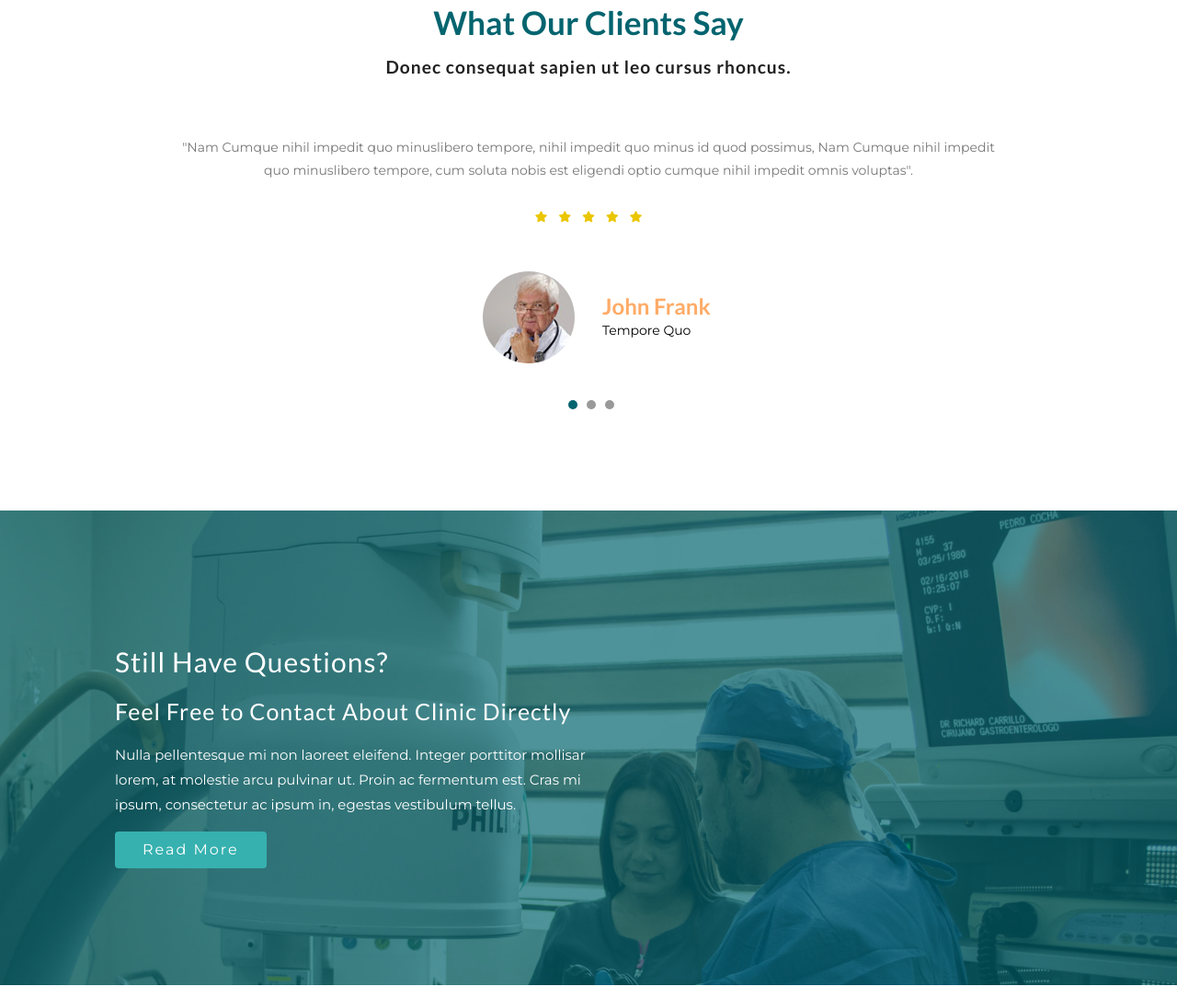
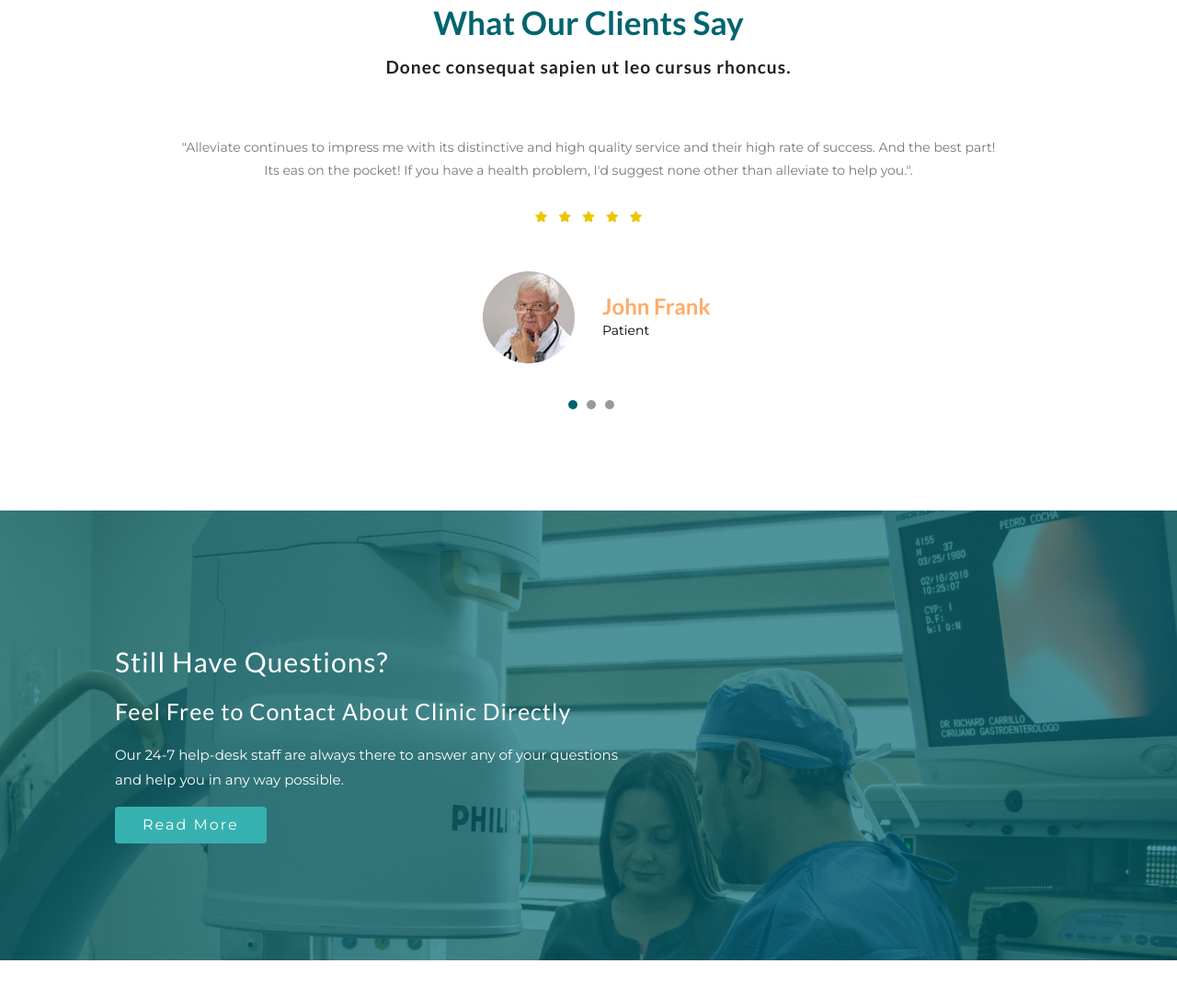
Before and after one commit to yashlara/Health-Care, a plain HTML site: page index.html in a window 1280 px wide. Shown: the part 2228-3313 px from the top of the page at 92% size. Drawn offline with Linux system fonts and the light colour scheme.

Commit message:
Update index.html

```diff
--- a/index.html
+++ b/index.html
@@ -225,8 +225,7 @@
 						<ul class="slides">
 							<li>
 								<div class="w3_testimonials_grid">
-									<p>"Nam Cumque nihil impedit quo minuslibero tempore, nihil impedit quo minus id quod possimus, Nam Cumque nihil impedit
-										quo minuslibero tempore, cum soluta nobis est eligendi optio cumque nihil impedit omnis voluptas".</p>
+									<p>"Alleviate continues to impress me with its distinctive and high quality service and their high rate of success. And the best part! Its eas on the pocket! If you have a health problem, I'd suggest none other than alleviate to help you.".</p>
 									<ul class="testi-w3ls-rate mt-4">
 										<li>
 											<i class="fas fa-star"></i>
@@ -250,15 +249,14 @@
 										</div>
 										<div class="col-6 agile-right-test text-left mt-4">
 											<h5>John Frank</h5>
-											<p>Tempore Quo</p>
+											<p>Patient</p>
 										</div>
 									</div>
 								</div>
 							</li>
 							<li>
 								<div class="w3_testimonials_grid">
-									<p>"Nam Cumque nihil impedit quo minuslibero tempore, nihil impedit quo minus id quod possimus, Nam Cumque nihil impedit
-										quo minuslibero tempore, cum soluta nobis est eligendi optio cumque nihil impedit omnis voluptas".</p>
+									<p>"In Alleviate, I was treated for blood pressure. The doctors took excellent care of me and and in no time my BP was under control".</p>
 									<ul class="testi-w3ls-rate mt-4">
 										<li>
 											<i class="fas fa-star"></i>
@@ -282,15 +280,14 @@
 										</div>
 										<div class="col-6 agile-right-test text-left mt-4">
 											<h5>John Lara</h5>
-											<p>Tempore Quo</p>
+											<p>Patient</p>
 										</div>
 									</div>
 								</div>
 							</li>
 							<li>
 								<div class="w3_testimonials_grid">
-									<p>"Nam Cumque nihil impedit quo minuslibero tempore, nihil impedit quo minus id quod possimus, Nam Cumque nihil impedit
-										quo minuslibero tempore, cum soluta nobis est eligendi optio cumque nihil impedit omnis voluptas".</p>
+									<p>"I visited Alleviate for a by-pass surgery. Needless to say, the hospital staff took amazing care of me and catered to my every need. Alleviate is indeed one of the best hospitals I have visited.".</p>
 									<ul class="testi-w3ls-rate mt-4">
 										<li>
 											<i class="fas fa-star"></i>
@@ -314,7 +311,7 @@
 										</div>
 										<div class="col-6 agile-right-test text-left mt-4">
 											<h5>Frank John </h5>
-											<p>Tempore Quo</p>
+											<p>Visiting Cardiologist</p>
 										</div>
 									</div>
 								</div>
@@ -337,7 +334,7 @@
 						<div class="choose_top">
 							<h3 class="w3l_header text-white">Still Have Questions?</h3>
 							<h4 class="mb-3 mt-3 text-white">Feel Free to Contact About Clinic Directly</h4>
-							<p class="text-white">Nulla pellentesque mi non laoreet eleifend. Integer porttitor mollisar lorem, at molestie arcu pulvinar ut. Proin ac fermentum est. Cras mi ipsum, consectetur ac ipsum in, egestas vestibulum tellus.</p>
+							<p class="text-white">Our 24-7 help-desk staff are always there to answer any of your questions and help you in any way possible.</p>
 							<a href="about.html" class="btn btn-primary mt-3">Read More</a>
 						</div>
 					</div>
```
